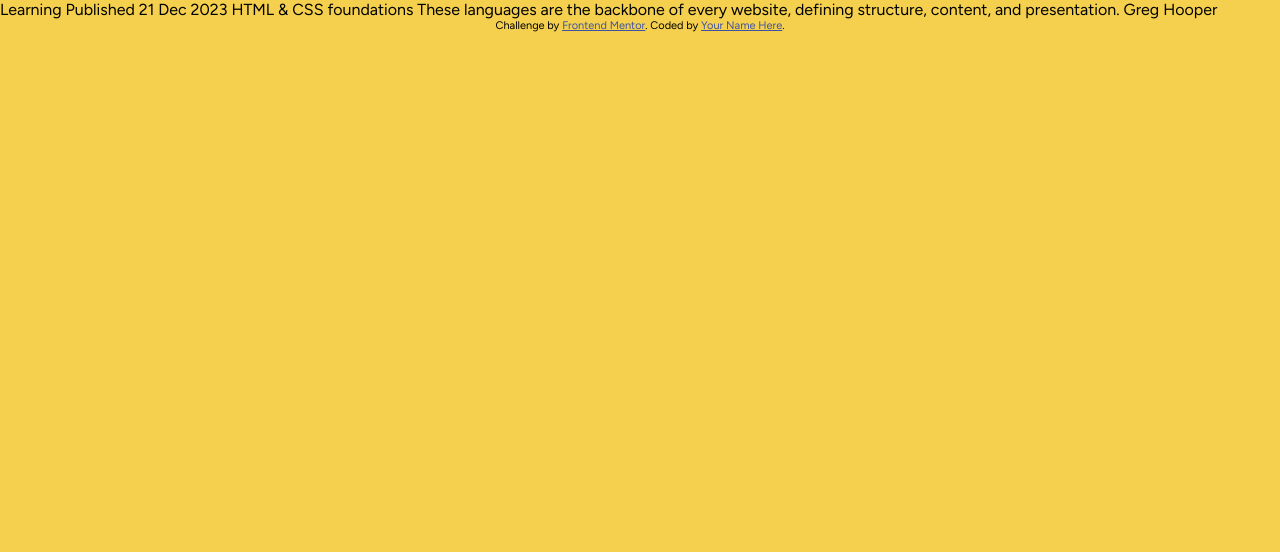
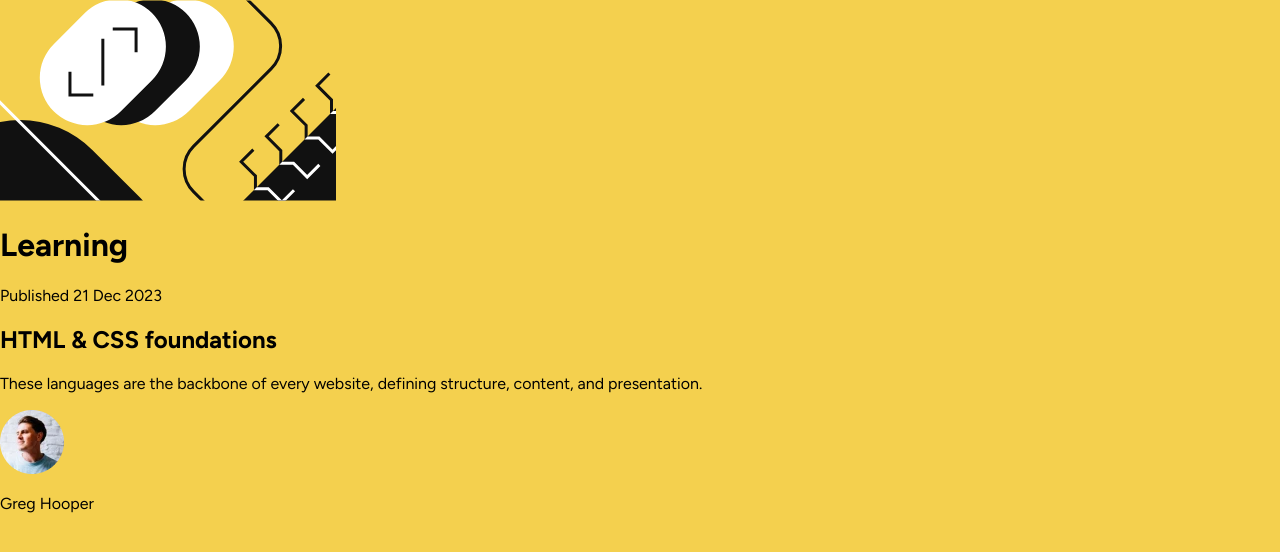
Before and after one commit to Quintentional/Blog-Preview-Card, a plain HTML site: page blog-preview-card-main/index.html in a window 1280 px wide. Drawn offline with Linux system fonts and the light colour scheme.

Commit message:
Added Content

```diff
--- a/blog-preview-card-main/index.html
+++ b/blog-preview-card-main/index.html
@@ -19,20 +19,18 @@
   </style>
 </head>
 <body>
+<div class="card">
+  <img src="./assets/images/illustration-article.svg" alt="">
+  <h1>Learning</h1>
 
-  Learning
+  <p class="publishing">Published 21 Dec 2023</p>
 
-  Published 21 Dec 2023
+  <h2>HTML & CSS foundations</h2>
 
-  HTML & CSS foundations
-
-  These languages are the backbone of every website, defining structure, content, and presentation.
-
-  Greg Hooper
-
-  <div class="attribution">
-    Challenge by <a href="https://www.frontendmentor.io?ref=challenge" target="_blank">Frontend Mentor</a>.
-    Coded by <a href="#">Your Name Here</a>.
-  </div>
+  <p class="content">These languages are the backbone of every website, defining structure, content, and presentation.
+  </p>
+  <img src="./assets/images/image-avatar.webp" alt="Greg Hooper avatar">
+  <p>Greg Hooper</p>
+</div>
 </body>
 </html>
```
